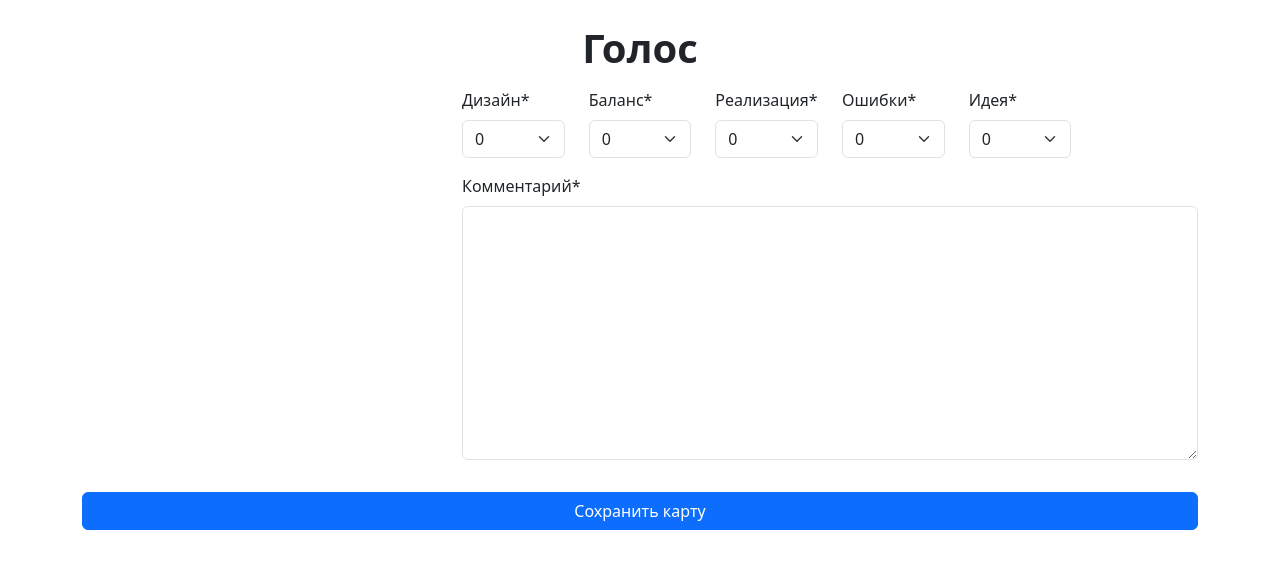
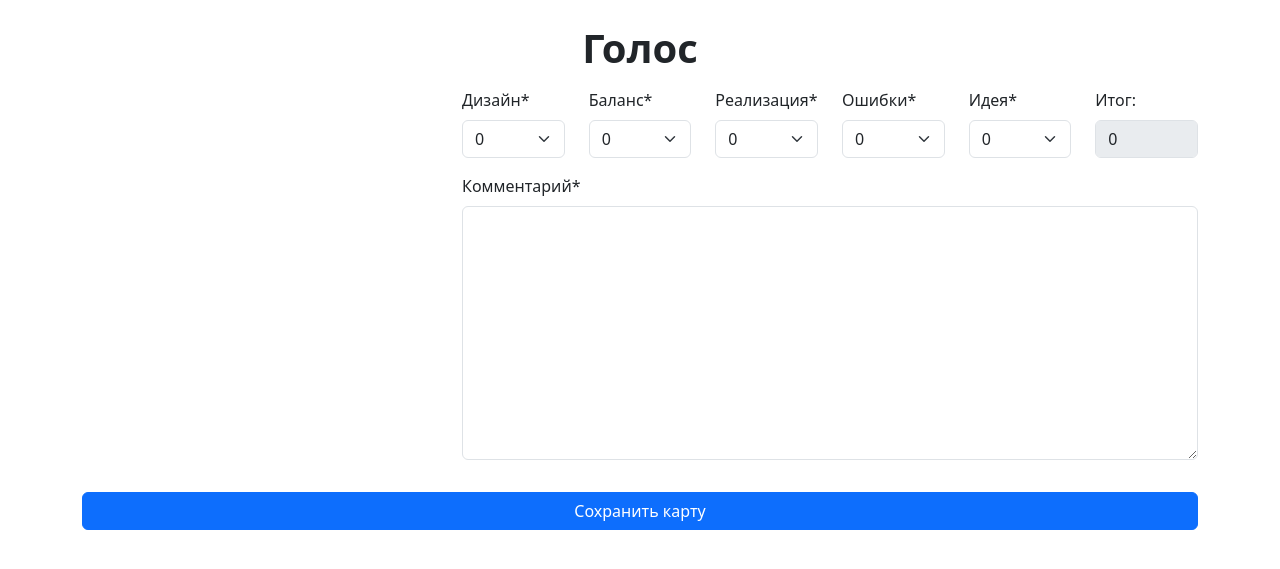
Before and after one commit to hextract/ths_gallery, a Django app: template templates/vote/vote.html in a window 1280 px wide. Shown: the part 73-642 px from the top of the page. Run offline with Django 5.2, Linux system fonts and the light colour scheme; the template is opened without the code that fills it: values that come from a table or form of the project are taken from there, others are empty; parts of the project's set-up code (start-up, migrations or seed data) failed here and were passed over; some libraries are stand-ins or nearby versions.

Commit message:
v1.1.1 votes improvements

```diff
--- a/templates/vote/vote.html
+++ b/templates/vote/vote.html
@@ -34,7 +34,12 @@
                         <div class="col-sm-2 col-4 pt-2">
                             {{ form.idea|as_crispy_field }}
                         </div>
+                        <div class="col-sm-2 col-4 pt-2">
+                            <label for="result" class="form-label">Итог:</label>
+                            <input class="form-control" type="text" id="result" disabled/>
+                        </div>
                     </div>
+
                     <div class="row">
                         <div class="col-md-12">
                             {{ form.comment|as_crispy_field }}
@@ -51,4 +56,22 @@
             </div>
         </form>
     </div>
+
+    <script>
+        document.getElementById('id_design').onchange =
+            document.getElementById('id_balance').onchange =
+                document.getElementById('id_realisation').onchange =
+                    document.getElementById('id_mistakes').onchange =
+                        document.getElementById('id_idea').onchange =
+                            window.onload = function () {
+
+            var result = parseInt(document.getElementById('id_design').value) +
+                         parseInt(document.getElementById('id_balance').value) +
+                         parseInt(document.getElementById('id_realisation').value);
+            result = result * (1.0 - parseInt(document.getElementById('id_mistakes').value) / 10);
+            result = result * (1.0 + parseInt(document.getElementById('id_idea').value) / 10);
+
+            document.getElementById('result').value = Math.floor(result);
+        };
+    </script>
 {% endblock %}
```
